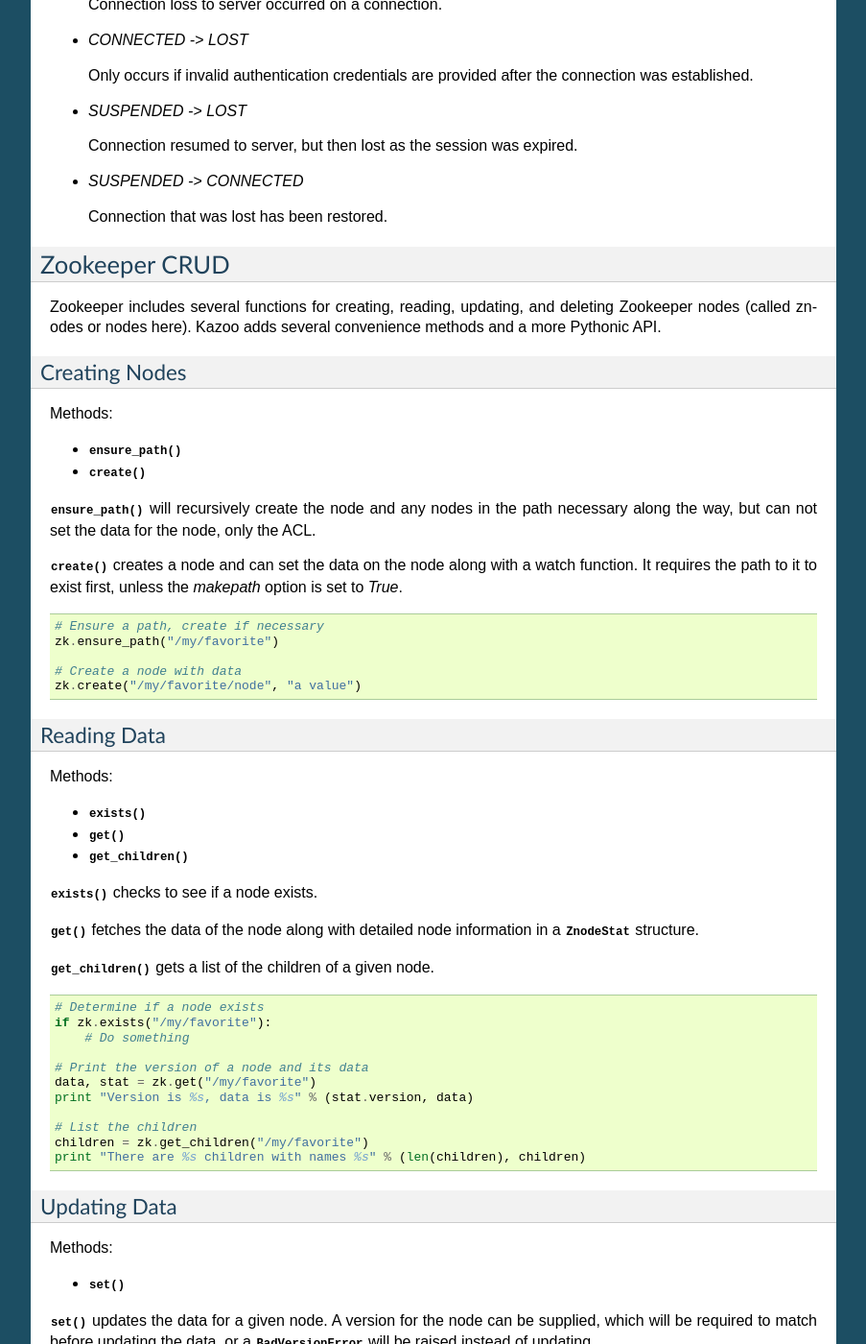
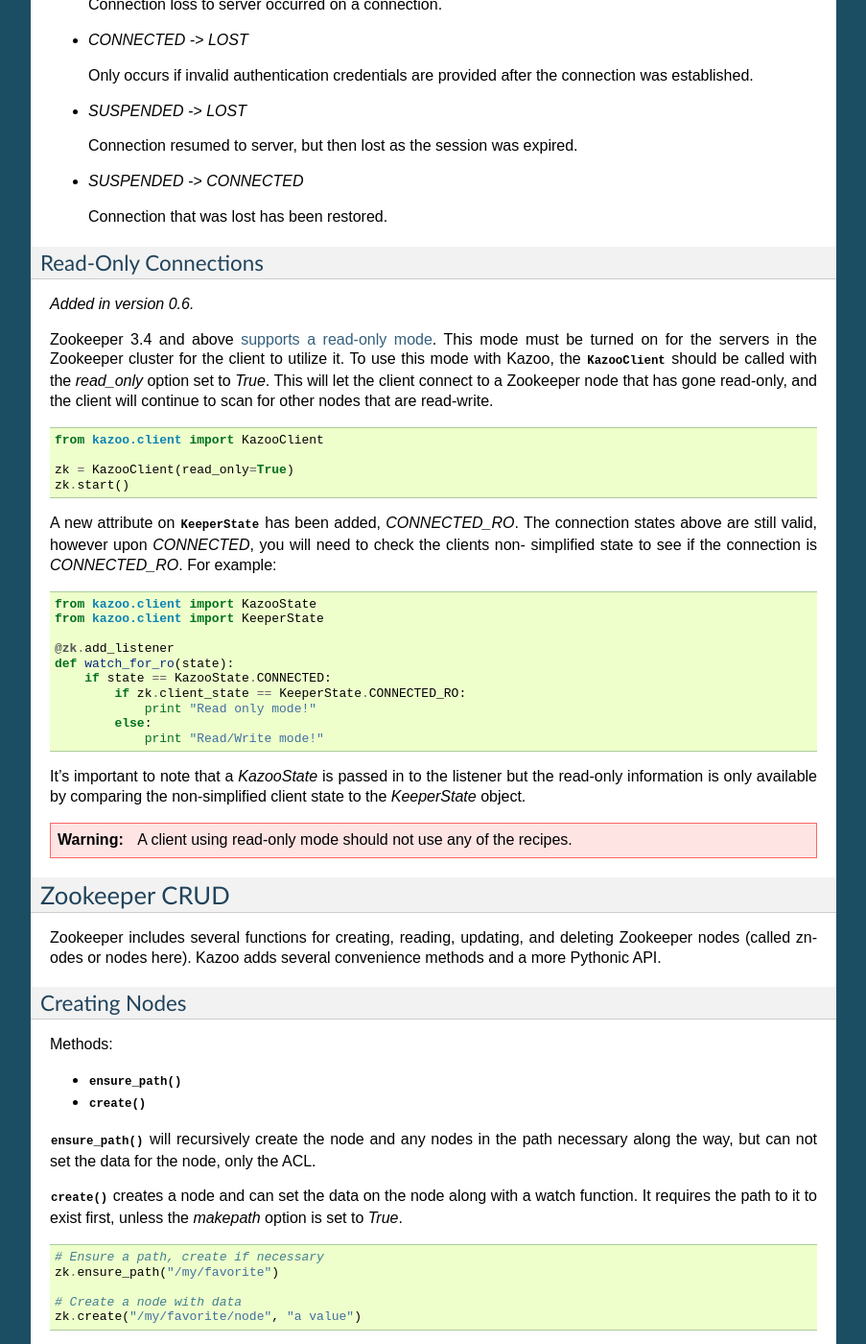
Before and after one commit to python-zk/kazoo, a Sphinx documentation site: the page built from docs/basic_usage.rst, in a window 1280 px wide and 1400 px high, scrolled down 1628 px. Shown: the whole window at 96% size, without its empty margins (198-1101 px from the left). Built offline with Sphinx 7.4.7, drawn with Linux system fonts in a browser that asks for light colours; some of the changed text lies outside the part shown.

Commit message:
Add docs for read-only mode and transactions.

```diff
--- a/docs/basic_usage.rst
+++ b/docs/basic_usage.rst
@@ -114,6 +114,56 @@
 - *SUSPENDED -> CONNECTED*
 
   Connection that was lost has been restored.
+
+Read-Only Connections
+---------------------
+
+.. versionadded:: 0.6
+
+Zookeeper 3.4 and above `supports a read-only mode
+<http://wiki.apache.org/hadoop/ZooKeeper/GSoCReadOnlyMode>`_. This mode
+must be turned on for the servers in the Zookeeper cluster for the
+client to utilize it. To use this mode with Kazoo, the
+:class:`~kazoo.client.KazooClient` should be called with the
+`read_only` option set to `True`. This will let the client connect to
+a Zookeeper node that has gone read-only, and the client will continue
+to scan for other nodes that are read-write.
+
+.. code-block:: python
+
+
+    from kazoo.client import KazooClient
+
+    zk = KazooClient(read_only=True)
+    zk.start()
+
+A new attribute on :class:`~kazoo.protocol.states.KeeperState` has been
+added, `CONNECTED_RO`. The connection states above are still valid,
+however upon `CONNECTED`, you will need to check the clients non-
+simplified state to see if the connection is `CONNECTED_RO`. For
+example:
+
+.. code-block:: python
+
+    from kazoo.client import KazooState
+    from kazoo.client import KeeperState
+
+    @zk.add_listener
+    def watch_for_ro(state):
+        if state == KazooState.CONNECTED:
+            if zk.client_state == KeeperState.CONNECTED_RO:
+                print "Read only mode!"
+            else:
+                print "Read/Write mode!"
+
+It's important to note that a `KazooState` is passed in to the listener
+but the read-only information is only available by comparing the
+non-simplified client state to the `KeeperState` object.
+
+.. warning::
+
+    A client using read-only mode should not use any of the recipes.
+
 
 Zookeeper CRUD
 ==============
@@ -342,3 +392,34 @@
     @zk.DataWatch("/my/favorite")
     def watch_node(data, stat):
         print "Version is %s, data is %s" % (stat.version, data)
+
+Transactions
+============
+
+.. versionadded:: 0.6
+
+Zookeeper 3.4 and above supports the sending of multiple commands at
+once that will be committed as a single atomic unit. Either they will
+all succeed or they will all fail. The result of a transaction will be
+a list of the success/failure results for each command in the
+transaction.
+
+.. code-block:: python
+    :linenos:
+
+    transaction = zk.transaction()
+    transaction.check('/node/a', version=3)
+    transaction.create('/node/b', "a value")
+    results = transaction.commit()
+
+The :meth:`~kazoo.client.KazooClient.transaction` method returns a
+:class:`~kazoo.client.TransactionRequest` instance. It's methods may be
+called to queue commands to be completed in the transaction. When the
+transaction is ready to be sent, the
+:meth:`~kazoo.client.TransactionRequest.commit` method on it is called.
+
+In the example above, there's a command not available unless a
+transaction is being used, `check`. This can check nodes for a specific
+version, which could be used to make the transaction fail if a node
+doesn't match a version that it should be at. In this case the node
+`/node/a` must be at version 3 or `/node/b` will not be created.
```
